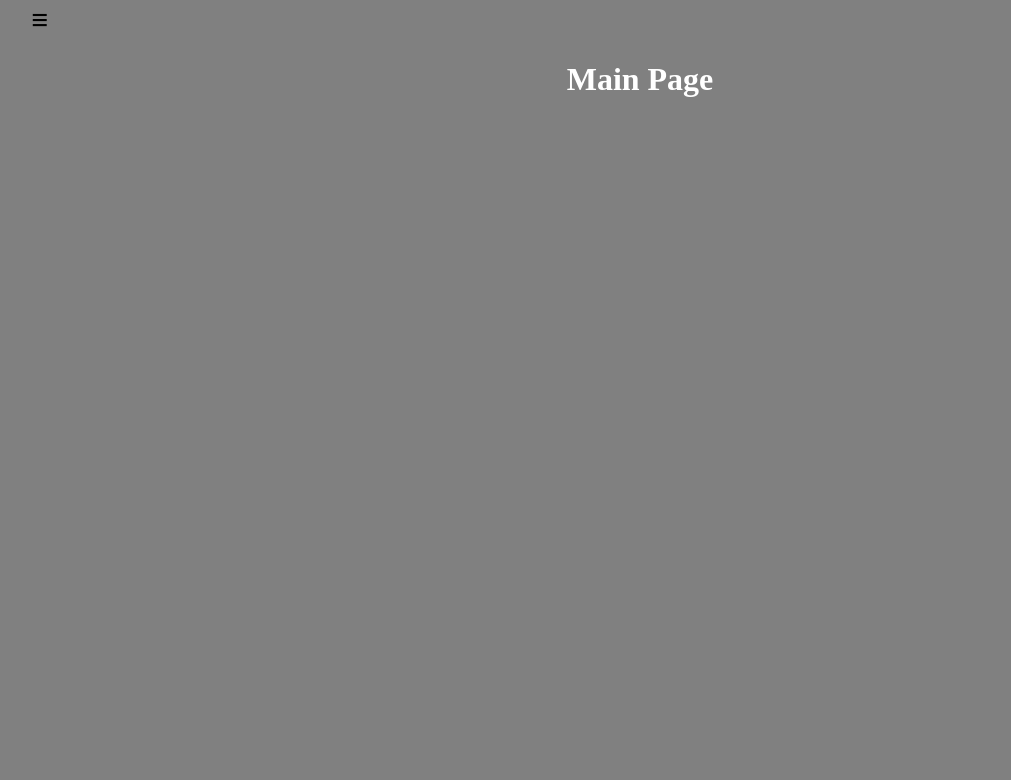
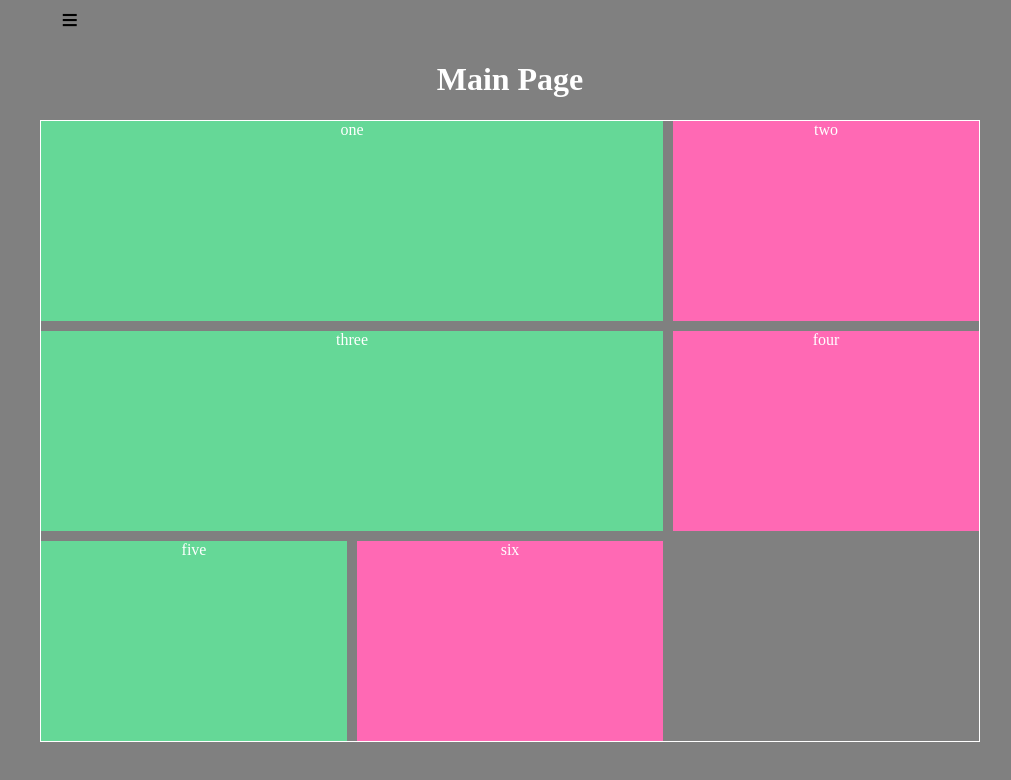
Before and after one commit to norbert-lukaszuk/homepage, a plain HTML site: page index.html in a window 1280 px wide. Shown: the whole page, without its empty margins (0-1011 px from the left). Drawn offline with Linux system fonts and the light colour scheme.

Commit message:
grid practice

```diff
--- a/index.html
+++ b/index.html
@@ -12,7 +12,7 @@
 	<!-- <link href="flex.css" rel="stylesheet" type="text/css"> -->
 	<link href="normalize.css" rel="stylesheet" type="text/css">
 	<link href="styles/famousPeople.css" rel="stylesheet" type="text/css">
-
+	<link href="styles/style.css" rel="stylesheet" type="text/css">
 </head>
 
 <nav class="navigation">
@@ -27,85 +27,17 @@
 
 <body>
 	<h1>Main Page</h1>
-	<!-- <main>
-		<header>
-			<h1 class="header__mainPage">Norbert Łukaszuk - Strona Główna</h1>
-
-		</header>
-
-		<section>
-			<h2 class="secondHeader">Kim jestem.</h2>
-			<p>Hej nazywam się Norbert i uczę się własnie frontendu z kursem WTF "Co ten frontend"
-			</p>
-			<a href="index1.html" class="noUnderline header"><strong>Więcej na mój temat</strong></a>
-
-		</section>
-
-		<section>
-
-			<h2 class="secondHeader secondHeader__diary">Pamiętniczek</h2>
-			<div class="flexDiary">
-			<div>
-				<img src="Ja i Hania.jpg" alt="Ja i moja córka robimy głupie miny" id="photo">
-			</div>
-			<div>
-			<h3 class="thirdHeader">27.05.2018</h3>
-
-			<p>Dziś jest poniedziałek. Nie lubię poniedziałków :)</p>
-			<h3 class=thirdHeader>28.05.2019</h3>
-			<p>Dzisiaj jest dzień w którym moja córeczka idzie do szpitala na kilka dzni:(</p>
-
-			<section>
-				<h3 class="thirdHeader">Czy nauka frontendu jest trudna ?</h3>
-				<p>Tego jeszcze nie wiem póki co wszystko jest zrozumiałe.</p>
-			</section>
-			<section>
-				<h3 class="thirdHeader">Czy robienie notatek z kursu jest konieczne ?</h3>
-				<p>Tak, uważam, że robienie notatek pozwala więcej zapamiętać z lekcji oraz utrwalić niektóre rzeczy od
-					razu w pamięci</p>
-			</section>
-			</div>
-			</div>
-		</section>
-
-			<div class="flex__famousPeople--header">
-			<h2 class="famousPeople famousPeople__header">Sławy branży komputerowej</h2>
-			</div>
-			<div class="flex__famousPeople">
-				<div>
-					<a class="noUnderline" href="billGates.html">
-						<img class="photo" src="Bill Gates 175x175px.jpg" alt="Bill Gates miniatura">
-						<h2 class="famousPeople">Bill Gates</h2>
-					</a>
-				</div>
-
-				<div >
-					<a class="noUnderline" href="jackTramiel.html">
-						<img class="photo" src="Jack Tramiel 176x176px.jpg" alt="Jack Tramiel miniature">
-						<h2 class="famousPeople">Jack Tarmiel</h2>
-					</a>
-
-				</div>
-				<div>
-					<a class="noUnderline" href="steveJobsFlex.html">
-						<img class="photo" src="steve jobs 185x185px.jpg" alt="Steve Jobs miniature">
-						<h2 class="famousPeople">Steve Jobs</h2>
-					</a>
-				</div>
-			</div>
-
-		<script src="script.js">
-		</script>
-
-		<footer class="footer">
-			Strona domowa mojej nauki Frontendu z kursem WTF "Co ten frontend®"
-
-		</footer>
-
-
-
-
-	</main> -->
+	<main>
+		<div class="grid">
+			<div class="one">one</div>
+			<div class="two">two</div>
+			<div class="three">three</div>
+			<div class="four">four</div>
+			<div class="five">five</div>
+			<div class="six">six</div>
+		</div>
+	</main>
 </body>
 <script src="scripts/famousPeople.js"></script>
+
 </html>
--- a/styles/famousPeople.css
+++ b/styles/famousPeople.css
@@ -17,7 +17,7 @@ html {
 .grid {
     display: grid;
     grid-template-columns: repeat(2, 1fr);
-    grid-template-rows: repeat(2, 350px);
+    grid-template-rows: repeat(2, minmax(350px,auto));
     grid-gap: 10px 10px;
     margin: 0 10px;
 }
--- /dev/null
+++ b/styles/style.css
@@ -0,0 +1,42 @@
+body{
+    max-width:960px;
+    margin: 0 30px;
+}
+.grid{
+    display: grid;
+    grid-template-columns: repeat(3,1fr);
+    grid-template-rows: repeat(3, minmax(200px,auto));
+    border: solid white 1px;
+    grid-gap: 10px;
+    /* background: white; */
+    color: white;
+    text-align: center;
+    /* align-items: center; */
+    /* justify-items: center; */
+
+}
+.one{
+
+    background: rgb(101, 216, 151);
+    grid-column: 1/3;
+}
+.two{
+    background: hotpink;
+
+
+}
+.three{
+    background: rgb(101, 216, 151);
+    grid-column: 1/3;
+
+}
+.four{
+    background: hotpink;
+
+}
+.five{
+    background: rgb(101, 216, 151);
+}
+.six{
+    background: hotpink;
+}
```
